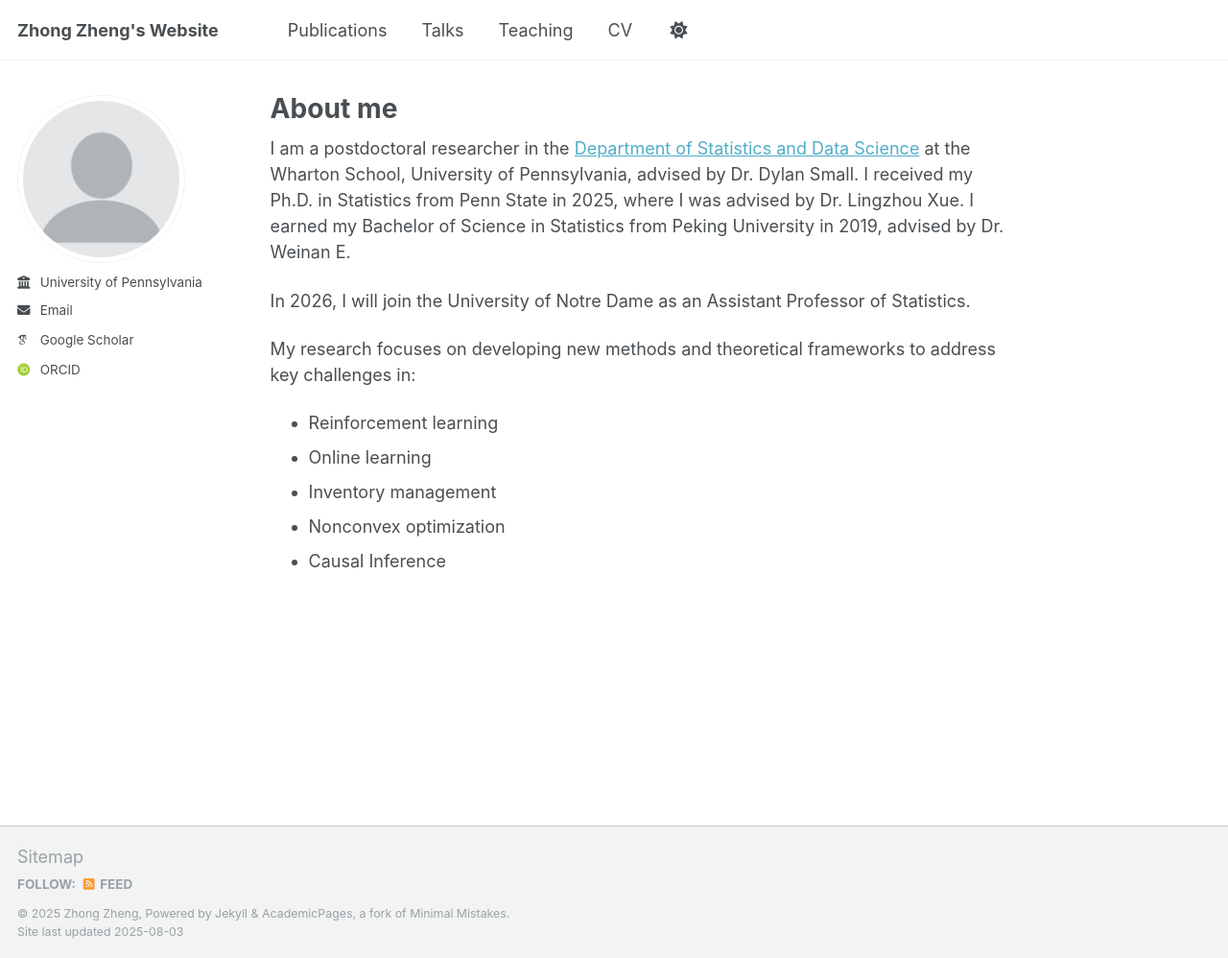
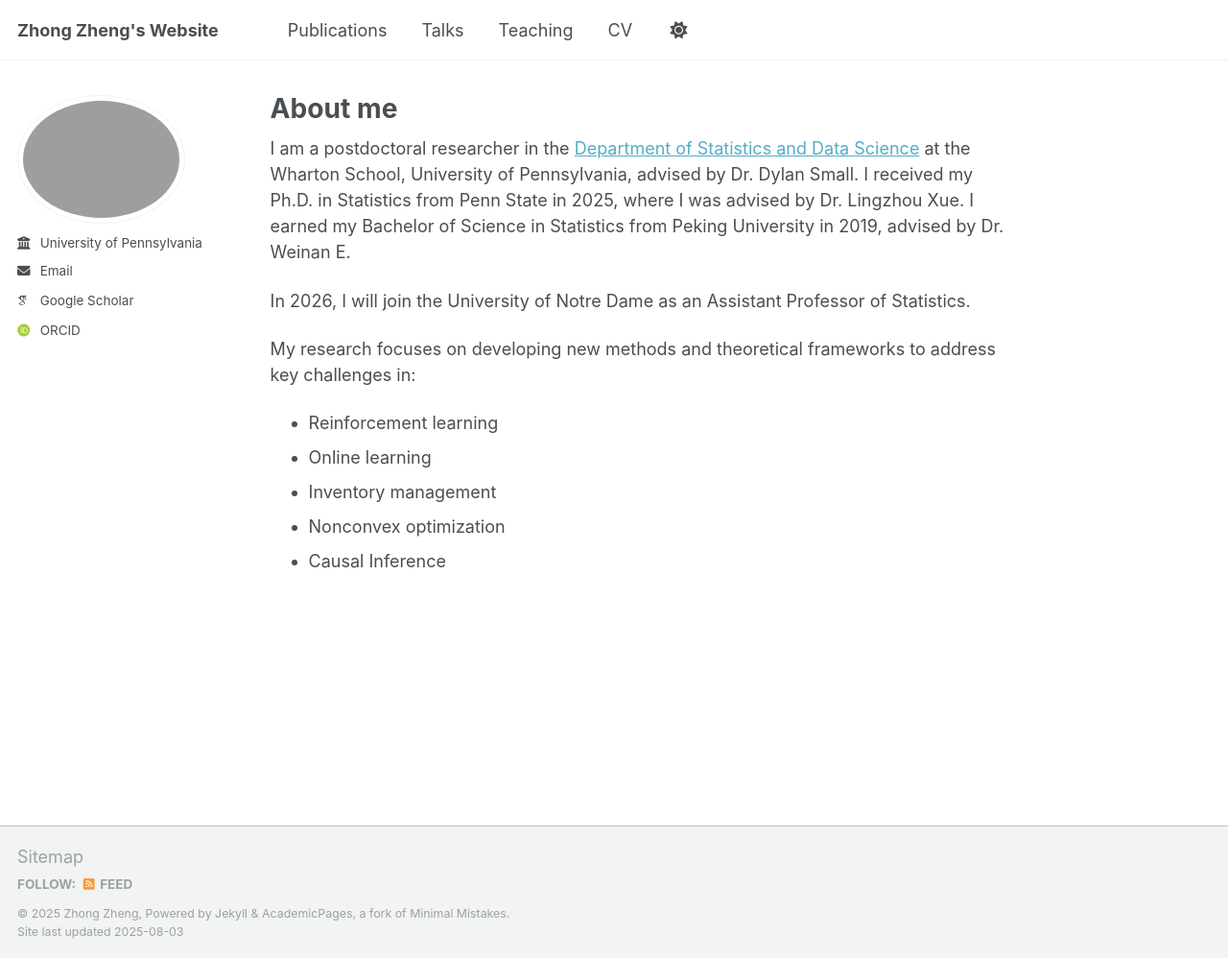
Before and after one commit to zhong-zheng0/zhong-zheng0.github.io, a Jekyll site: the page built from _pages/about.md, in a window 1280 px wide and 998 px high. Shown: the whole window at 96% size. Built offline with Jekyll 4.4.1, drawn with Linux system fonts in a browser that asks for light colours; some web fonts are replaced; a script that is not in the unit is left out.

Commit message:
Update _config.yml

```diff
--- a/_config.yml
+++ b/_config.yml
@@ -22,7 +22,7 @@ repository               : "zhong-zheng0/zhong-zheng0.github.io"
 #               Additional customization can be done by editing /_includes/author-profile.html
 author:
   # Biographic information
-  avatar           : "profile.png"
+  avatar           : "20210819-zheng-zhang-01.png"
   name             : #"Your Sidebar Name"
   pronouns         : # example: "she/her"
   bio              : #"Short biography for the left-hand sidebar"
```
